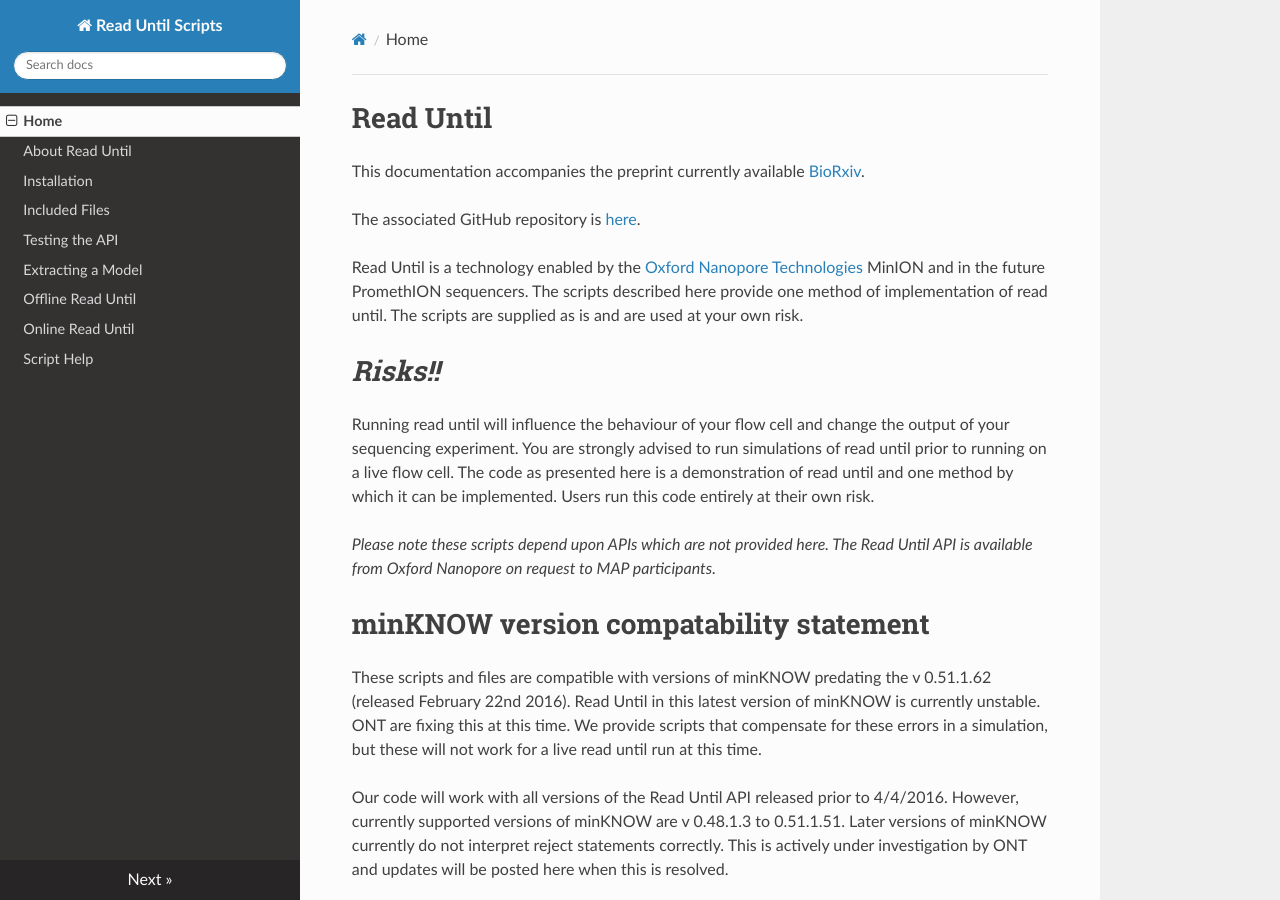
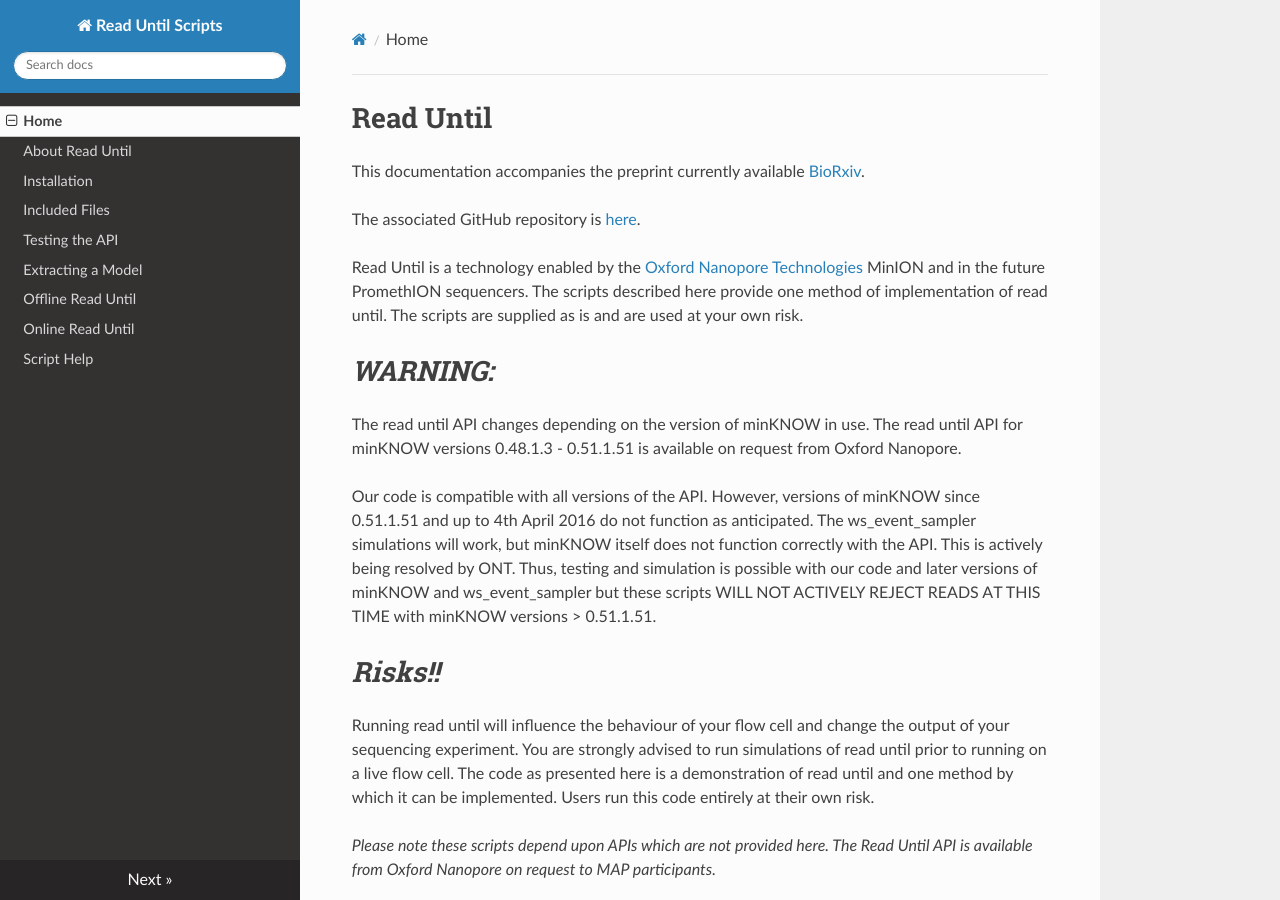
Before and after one commit to mattloose/RUscriptsdocs, an MkDocs documentation site: the page built from docs/index.md, in a window 1280 px wide and 900 px high. Built offline with MkDocs 1.6.1, drawn with Linux system fonts in a browser that asks for light colours; nearby versions of some CDN libraries; old or Windows-style settings are respelled for this version of MkDocs.

Commit message:
minor fix

```diff
--- a/docs/index.md
+++ b/docs/index.md
@@ -5,6 +5,12 @@ This documentation accompanies the preprint currently available [BioRxiv](http:/
 The associated GitHub repository is [here](https://github.com/mattloose/RUscripts "Read Until GitHub").
 
 Read Until is a technology enabled by the [Oxford Nanopore Technologies](http://nanoporetech.com "Oxford Nanopore Technologies Homepage") MinION and in the future PromethION sequencers. The scripts described here provide one method of implementation of read until. The scripts are supplied as is and are used at your own risk.
+
+#*WARNING:*
+
+The read until API changes depending on the version of minKNOW in use. The read until API for minKNOW versions 0.48.1.3 - 0.51.1.51 is available on request from Oxford Nanopore.
+
+Our code is compatible with all versions of the API. However, versions of minKNOW since 0.51.1.51 and up to 4th April 2016 do not function as anticipated. The ws_event_sampler simulations will work, but minKNOW itself does not function correctly with the API. This is actively being resolved by ONT. Thus, testing and simulation is possible with our code and later versions of minKNOW and ws_event_sampler but these scripts WILL NOT ACTIVELY REJECT READS AT THIS TIME with minKNOW versions > 0.51.1.51.
 
 #*Risks!!*
 
```
